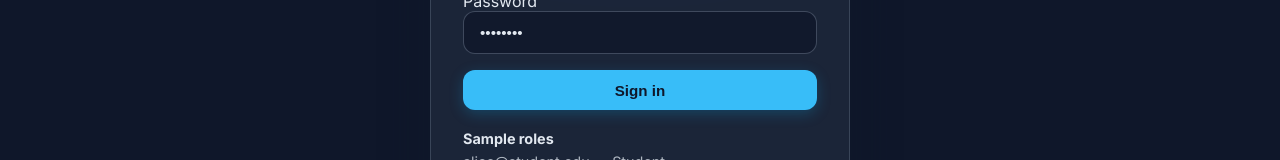
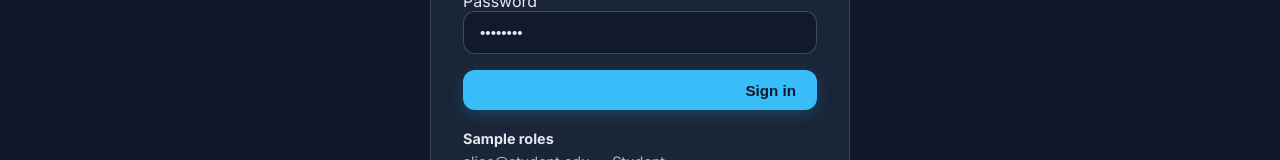
Before and after one commit to cyberdefendersprogram/cybergrader, a React (Vite) app in the folder frontend/: page / in a window 1280 px wide. Shown: the part 547-707 px from the top of the page. Built offline with nearby package versions, Linux system fonts and the light colour scheme; no server answers.

Commit message:
ui(buttons): align button text to the right across the app

```diff
--- a/frontend/src/index.css
+++ b/frontend/src/index.css
@@ -213,6 +213,7 @@ button {
   font-size: 0.95rem;
   color: #0f172a;
   background: var(--accent);
+  text-align: right;
   transition: background-color 0.15s ease, box-shadow 0.15s ease, transform 0.1s ease;
   box-shadow: 0 4px 14px rgba(14, 165, 233, 0.25);
 }
```
